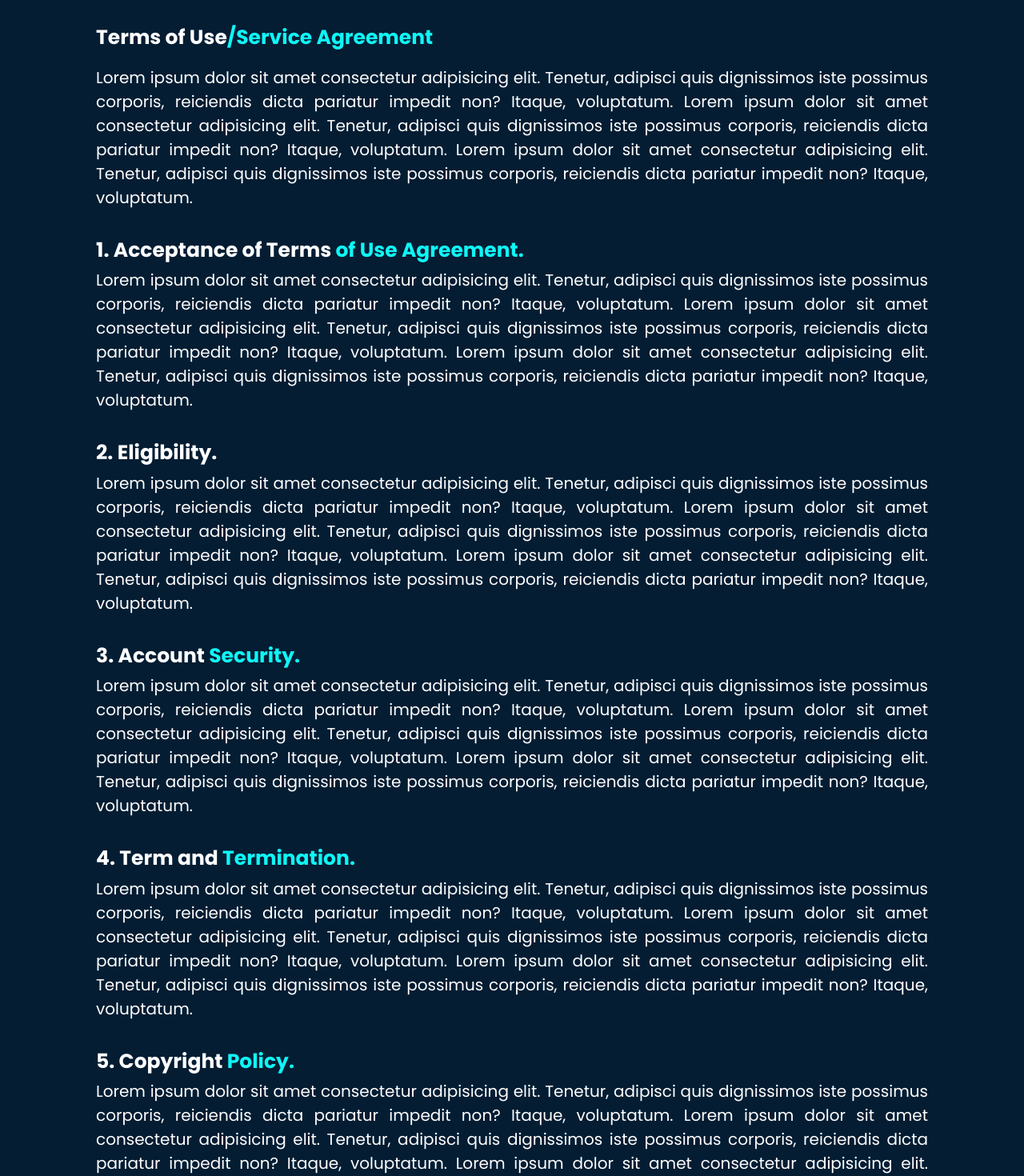
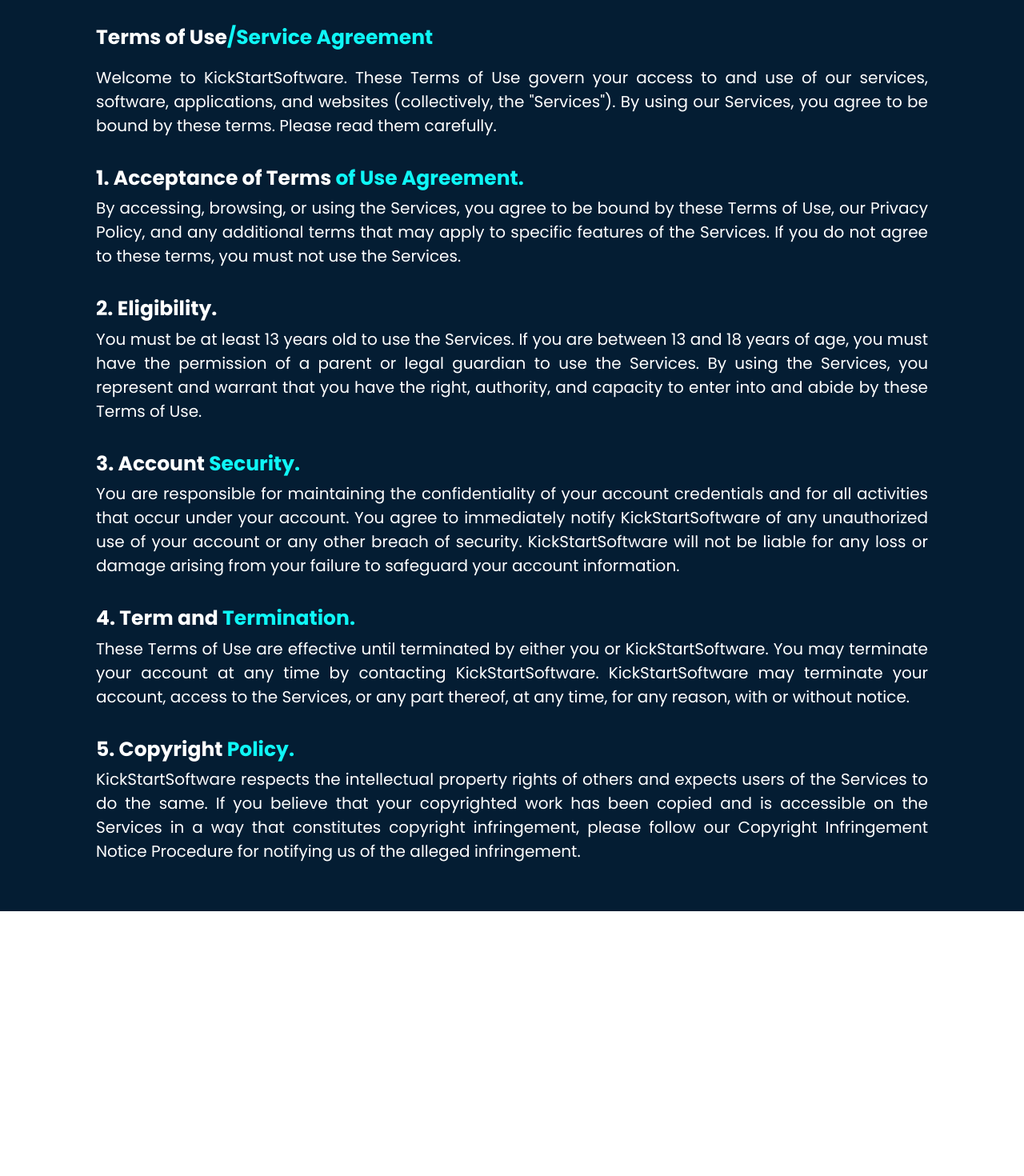
Before and after one commit to KickStartSoftware/fullstack-devlopment, a Next.js app in the folder client/: page /terms_and_conditions/terms_policy in a window 1280 px wide. Shown: the top 1470 px of the page at 80% size. After the commit the page ends 1139 px from the top, so only its background shows below. Built offline with nearby package versions, Linux system fonts and the light colour scheme.

Commit message:
Update terms_policy.tsx

```diff
--- a/client/pages/terms_and_conditions/terms_policy.tsx
+++ b/client/pages/terms_and_conditions/terms_policy.tsx
@@ -24,14 +24,7 @@
           Terms of Use<span className="text-[#0ff6f6]">/Service Agreement</span>
           </h1>
           <p className="text-white text-[20px]    mx-auto text-justify items-start pt-4">
-            Lorem ipsum dolor sit amet consectetur adipisicing elit. Tenetur,
-            adipisci quis dignissimos iste possimus corporis, reiciendis dicta
-            pariatur impedit non? Itaque, voluptatum. Lorem ipsum dolor sit amet
-            consectetur adipisicing elit. Tenetur, adipisci quis dignissimos
-            iste possimus corporis, reiciendis dicta pariatur impedit non?
-            Itaque, voluptatum. Lorem ipsum dolor sit amet consectetur
-            adipisicing elit. Tenetur, adipisci quis dignissimos iste possimus
-            corporis, reiciendis dicta pariatur impedit non? Itaque, voluptatum.
+          Welcome to KickStartSoftware. These Terms of Use govern your access to and use of our services, software, applications, and websites (collectively, the "Services"). By using our Services, you agree to be bound by these terms. Please read them carefully.
           </p>
 
 
@@ -39,66 +32,31 @@
           1. Acceptance of Terms<span className="text-[#0ff6f6]"> of Use Agreement.</span>
           </h1>
           <p className="text-white text-[20px]    mx-auto text-justify items-start pt-1">
-            Lorem ipsum dolor sit amet consectetur adipisicing elit. Tenetur,
-            adipisci quis dignissimos iste possimus corporis, reiciendis dicta
-            pariatur impedit non? Itaque, voluptatum. Lorem ipsum dolor sit amet
-            consectetur adipisicing elit. Tenetur, adipisci quis dignissimos
-            iste possimus corporis, reiciendis dicta pariatur impedit non?
-            Itaque, voluptatum. Lorem ipsum dolor sit amet consectetur
-            adipisicing elit. Tenetur, adipisci quis dignissimos iste possimus
-            corporis, reiciendis dicta pariatur impedit non? Itaque, voluptatum.
+          By accessing, browsing, or using the Services, you agree to be bound by these Terms of Use, our Privacy Policy, and any additional terms that may apply to specific features of the Services. If you do not agree to these terms, you must not use the Services.
           </p>
           <h1 className="text-[33px] lg:text-[26px] xl:text-[25px] 2xl:text-[45px] font-bold text-white text-center md:whitespace-nowrap pt-8">
           2. Eligibility.
           </h1>
           <p className="text-white text-[20px]    mx-auto text-justify items-start pt-1">
-            Lorem ipsum dolor sit amet consectetur adipisicing elit. Tenetur,
-            adipisci quis dignissimos iste possimus corporis, reiciendis dicta
-            pariatur impedit non? Itaque, voluptatum. Lorem ipsum dolor sit amet
-            consectetur adipisicing elit. Tenetur, adipisci quis dignissimos
-            iste possimus corporis, reiciendis dicta pariatur impedit non?
-            Itaque, voluptatum. Lorem ipsum dolor sit amet consectetur
-            adipisicing elit. Tenetur, adipisci quis dignissimos iste possimus
-            corporis, reiciendis dicta pariatur impedit non? Itaque, voluptatum.
+          You must be at least 13 years old to use the Services. If you are between 13 and 18 years of age, you must have the permission of a parent or legal guardian to use the Services. By using the Services, you represent and warrant that you have the right, authority, and capacity to enter into and abide by these Terms of Use.
           </p>
           <h1 className="text-[33px] lg:text-[26px] xl:text-[25px] 2xl:text-[45px] font-bold text-white text-center md:whitespace-nowrap pt-8">
           3. Account<span className="text-[#0ff6f6]"> Security.</span>
           </h1>
           <p className="text-white text-[20px]    mx-auto text-justify items-start pt-1">
-            Lorem ipsum dolor sit amet consectetur adipisicing elit. Tenetur,
-            adipisci quis dignissimos iste possimus corporis, reiciendis dicta
-            pariatur impedit non? Itaque, voluptatum. Lorem ipsum dolor sit amet
-            consectetur adipisicing elit. Tenetur, adipisci quis dignissimos
-            iste possimus corporis, reiciendis dicta pariatur impedit non?
-            Itaque, voluptatum. Lorem ipsum dolor sit amet consectetur
-            adipisicing elit. Tenetur, adipisci quis dignissimos iste possimus
-            corporis, reiciendis dicta pariatur impedit non? Itaque, voluptatum.
+          You are responsible for maintaining the confidentiality of your account credentials and for all activities that occur under your account. You agree to immediately notify KickStartSoftware of any unauthorized use of your account or any other breach of security. KickStartSoftware will not be liable for any loss or damage arising from your failure to safeguard your account information.
           </p>
           <h1 className="text-[33px] lg:text-[26px] xl:text-[25px] 2xl:text-[45px] font-bold text-white text-center md:whitespace-nowrap pt-8">
           4. Term and <span className="text-[#0ff6f6]">Termination.</span>
           </h1>
           <p className="text-white text-[20px]    mx-auto text-justify items-start pt-1">
-            Lorem ipsum dolor sit amet consectetur adipisicing elit. Tenetur,
-            adipisci quis dignissimos iste possimus corporis, reiciendis dicta
-            pariatur impedit non? Itaque, voluptatum. Lorem ipsum dolor sit amet
-            consectetur adipisicing elit. Tenetur, adipisci quis dignissimos
-            iste possimus corporis, reiciendis dicta pariatur impedit non?
-            Itaque, voluptatum. Lorem ipsum dolor sit amet consectetur
-            adipisicing elit. Tenetur, adipisci quis dignissimos iste possimus
-            corporis, reiciendis dicta pariatur impedit non? Itaque, voluptatum.
+          These Terms of Use are effective until terminated by either you or KickStartSoftware. You may terminate your account at any time by contacting KickStartSoftware. KickStartSoftware may terminate your account, access to the Services, or any part thereof, at any time, for any reason, with or without notice.
           </p>
           <h1 className="text-[33px] lg:text-[26px] xl:text-[25px] 2xl:text-[45px] font-bold text-white text-center md:whitespace-nowrap pt-8">
           5. Copyright <span className="text-[#0ff6f6]">Policy.</span>
           </h1>
           <p className="text-white text-[20px]    mx-auto text-justify items-start pt-1">
-            Lorem ipsum dolor sit amet consectetur adipisicing elit. Tenetur,
-            adipisci quis dignissimos iste possimus corporis, reiciendis dicta
-            pariatur impedit non? Itaque, voluptatum. Lorem ipsum dolor sit amet
-            consectetur adipisicing elit. Tenetur, adipisci quis dignissimos
-            iste possimus corporis, reiciendis dicta pariatur impedit non?
-            Itaque, voluptatum. Lorem ipsum dolor sit amet consectetur
-            adipisicing elit. Tenetur, adipisci quis dignissimos iste possimus
-            corporis, reiciendis dicta pariatur impedit non? Itaque, voluptatum.
+          KickStartSoftware respects the intellectual property rights of others and expects users of the Services to do the same. If you believe that your copyrighted work has been copied and is accessible on the Services in a way that constitutes copyright infringement, please follow our Copyright Infringement Notice Procedure for notifying us of the alleged infringement.
           </p>
         </div>
         {/* Right Side */}
```
